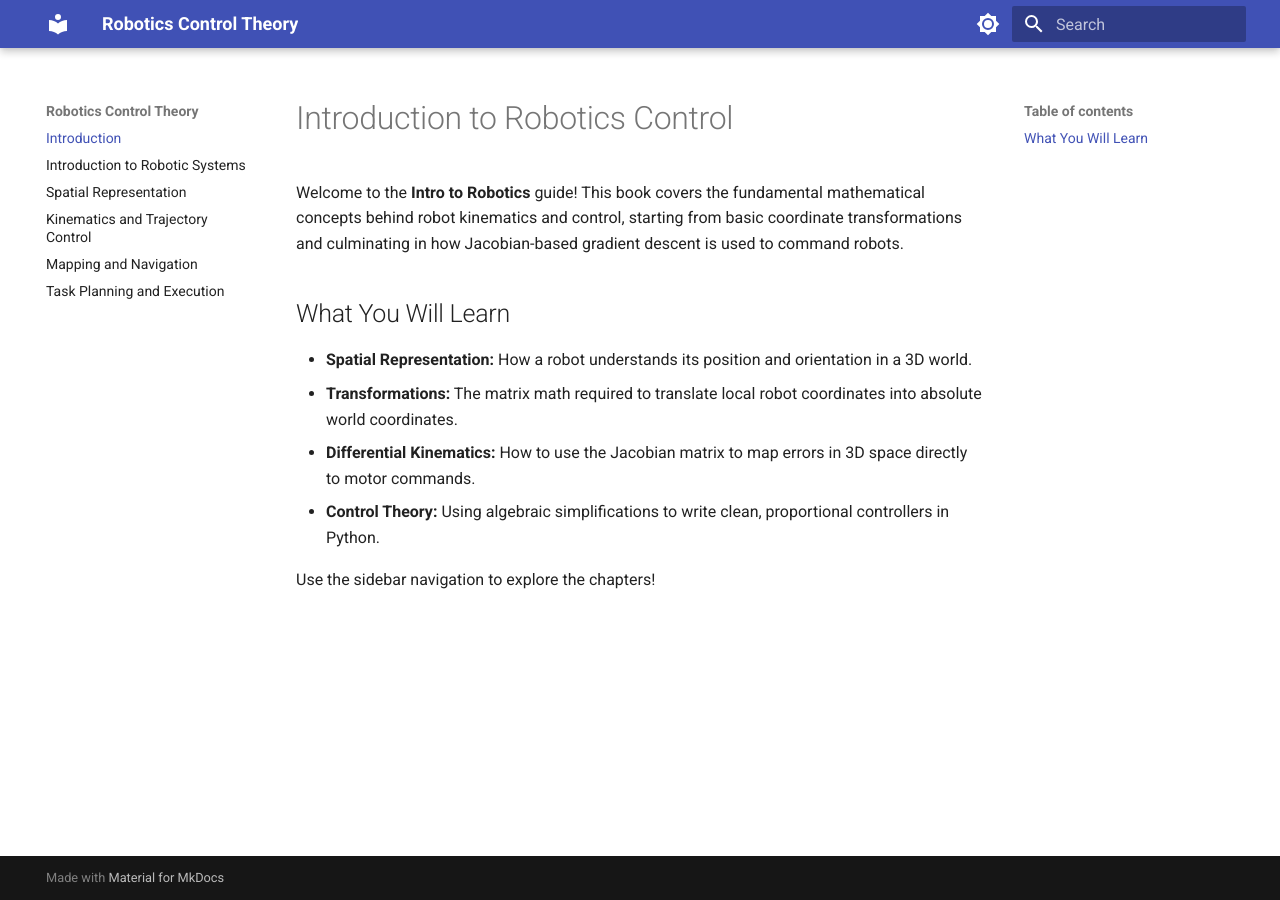
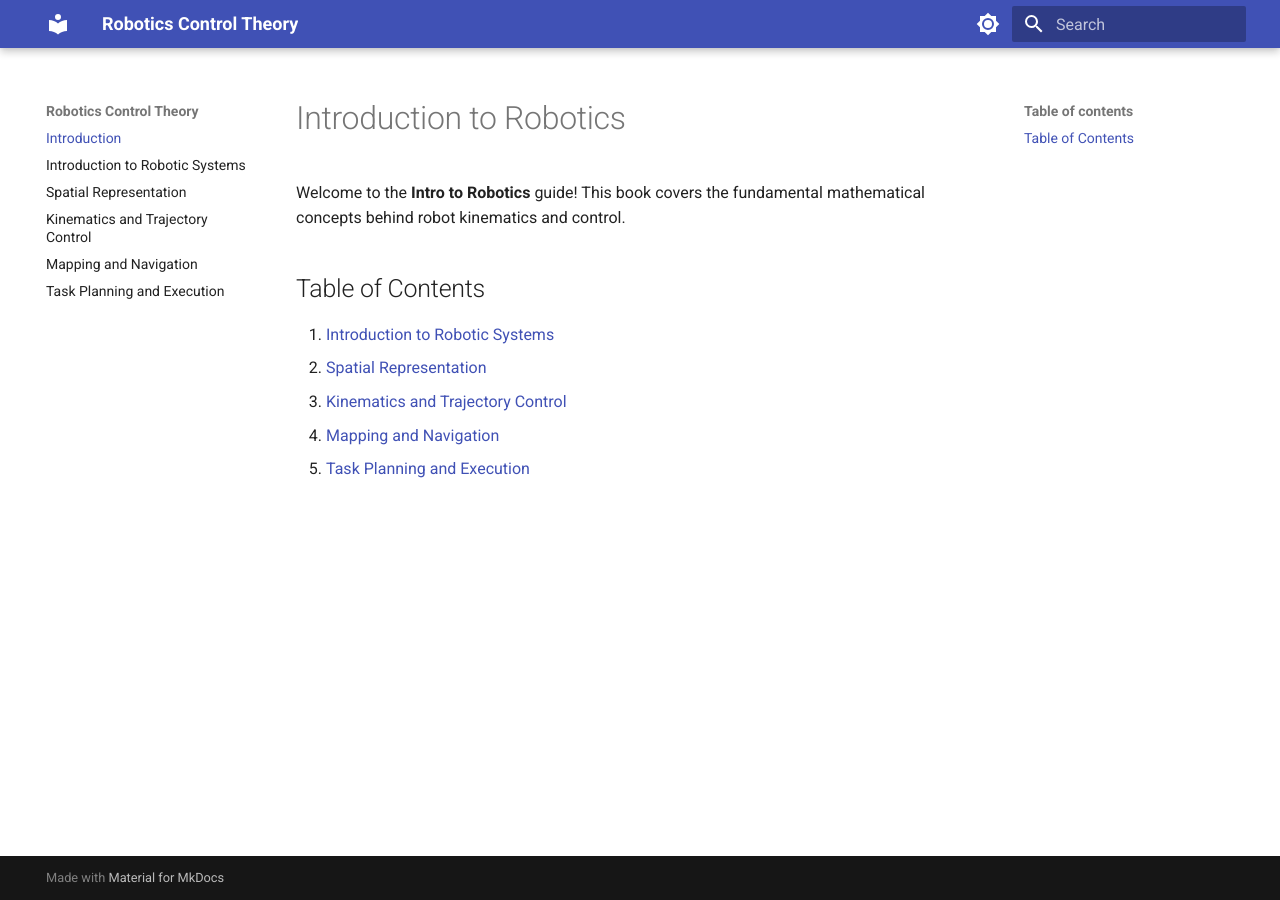
Before and after one commit to Kooroshoo/intro-to-robotics, an MkDocs documentation site: the page built from docs/index.md, in a window 1280 px wide. Built offline with MkDocs 1.6.1 and Material for MkDocs 9.7.7, drawn with Linux system fonts in a browser that asks for light colours.

Commit message:
Update index.md

```diff
--- a/docs/index.md
+++ b/docs/index.md
@@ -1,11 +1,11 @@
-# Introduction to Robotics Control
+# Introduction to Robotics
 
-Welcome to the **Intro to Robotics** guide! This book covers the fundamental mathematical concepts behind robot kinematics and control, starting from basic coordinate transformations and culminating in how Jacobian-based gradient descent is used to command robots.
+Welcome to the **Intro to Robotics** guide! This book covers the fundamental mathematical concepts behind robot kinematics and control.
 
-## What You Will Learn
-* **Spatial Representation:** How a robot understands its position and orientation in a 3D world.
-* **Transformations:** The matrix math required to translate local robot coordinates into absolute world coordinates.
-* **Differential Kinematics:** How to use the Jacobian matrix to map errors in 3D space directly to motor commands.
-* **Control Theory:** Using algebraic simplifications to write clean, proportional controllers in Python.
+## Table of Contents
 
-Use the sidebar navigation to explore the chapters!
+1. [Introduction to Robotic Systems](01-introduction-to-robotic-systems.md)
+2. [Spatial Representation](02-spatial-representation.md)
+3. [Kinematics and Trajectory Control](03-kinematics-and-trajectory-control.md)
+4. [Mapping and Navigation](04-mapping-and-navigation.md)
+5. [Task Planning and Execution](05-task-planning-and-execution.md)
```
